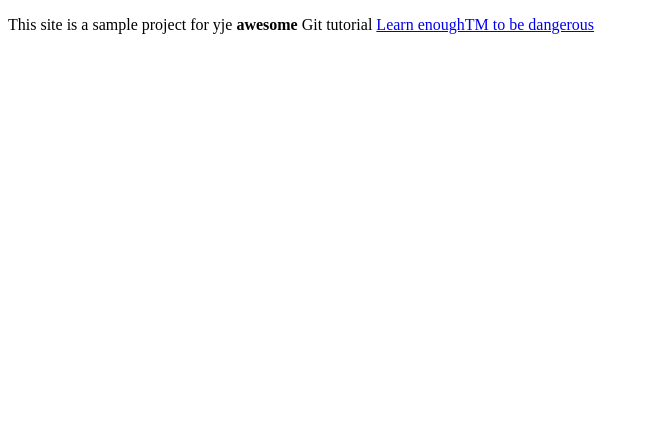
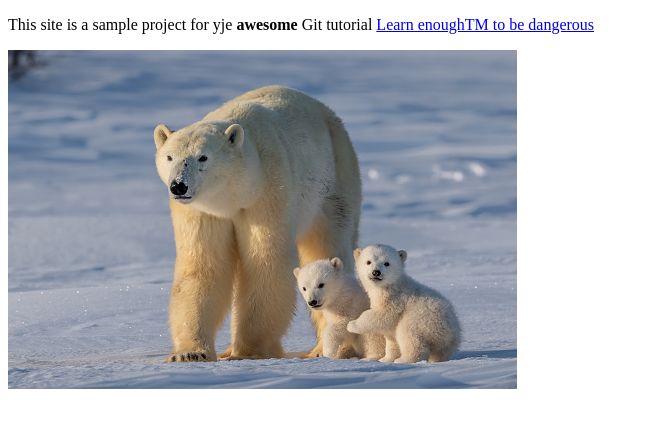
Before and after one commit to ManpreetSidhu369/Assignment, a plain HTML site: page about.html in a window 1280 px wide. Shown: the whole page, without its empty margins (0-649 px from the left). Drawn offline with Linux system fonts and the light colour scheme.

Commit message:
Add an image

```diff
--- a/about.html
+++ b/about.html
@@ -9,5 +9,6 @@
       This site is a sample project for yje <strong>awesome</strong> Git tutorial
   <a href="https://www.learnenough.com/git-tutorial"> Learn enoughTM to be dangerous  </a>
 </p>
+<img src="images/polarBear.jpg"
   </body>
 </html>
```
Also changed, not shown: images/polarBear.jpg (added).
